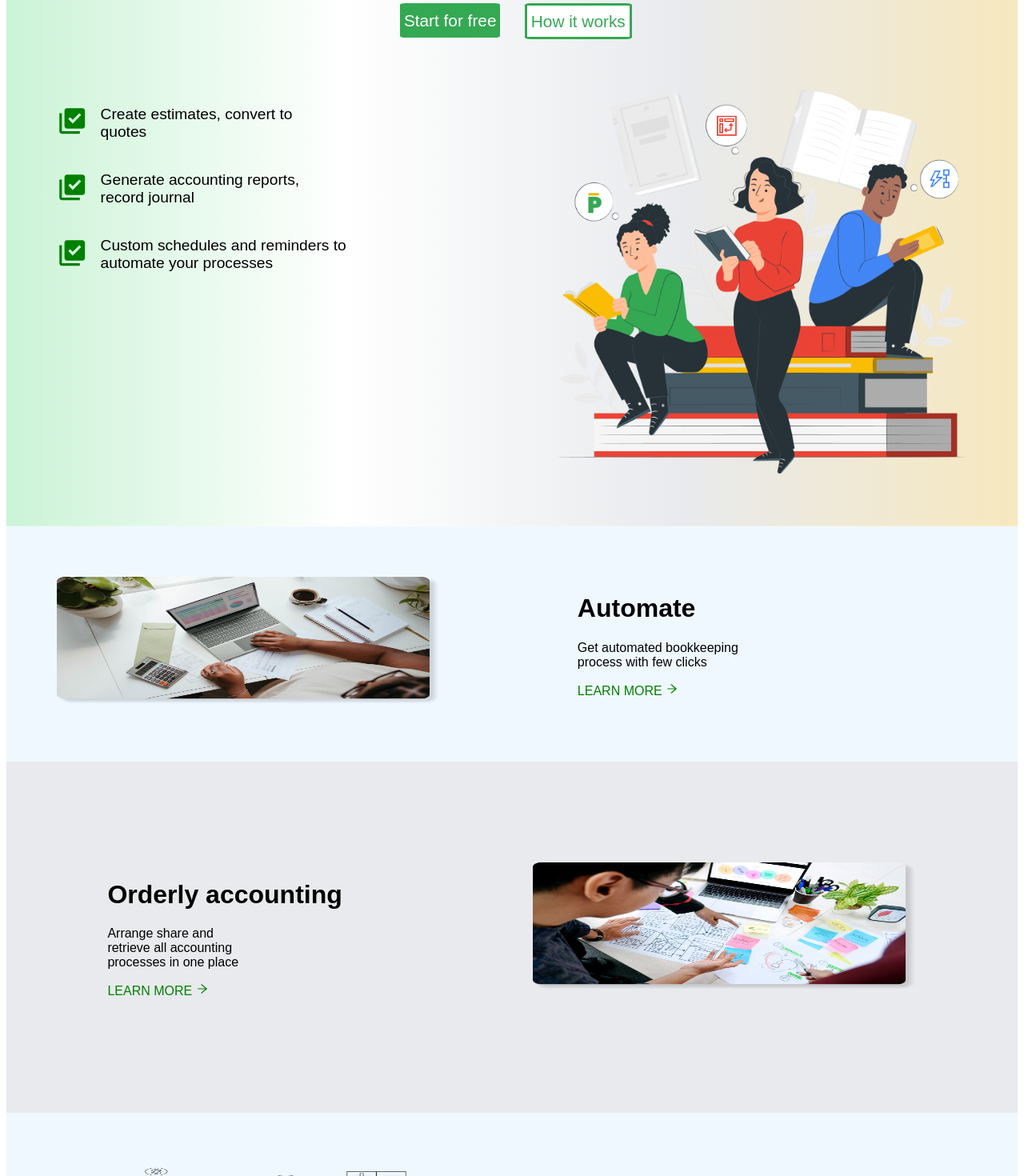
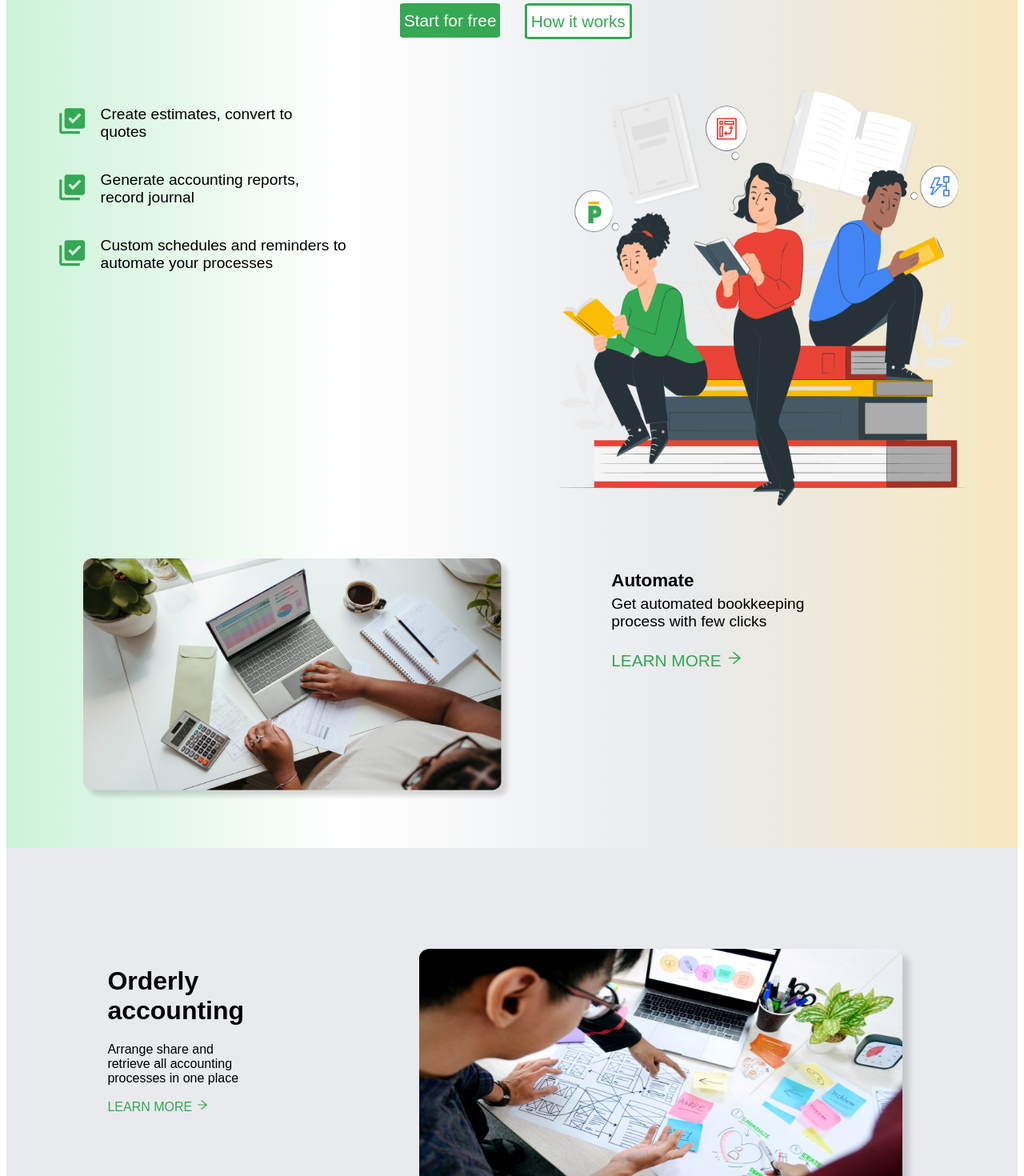
Before and after one commit to Peppu-Group/Peppu-books-frontend, a React (Vite) app: page / in a window 1280 px wide. Shown: the part 260-1730 px from the top of the page at 80% size. Built offline with nearby package versions, Linux system fonts and the light colour scheme.

Commit message:
sorting out gradient and color

```diff
--- a/src/App.css
+++ b/src/App.css
@@ -39,12 +39,13 @@
     right: 20%;
 
 }
+.home-navbar .nav-menu a{
+    font-size: 1rem;
+    font-weight: 100;
+}
 
 .body{
     background-image: linear-gradient(to right,  #cbf3d6,#ffffff, #e8eaed, #f6e8bf);
-    background-size: cover;
-    background-attachment: scroll;
-    background-position: center center;
      font-size: 62.5%;
 }
 a{
@@ -120,50 +121,57 @@ a{
     gap: 20%;
     margin: 5% 5%;
 }
-.offer-list-1{
-    display: flex;
-    flex-direction: row;
-    gap: 1rem;
-}
-
-.offer-list-2{
-    display: flex;
-    flex-direction: row;
-    gap: 1rem;
-}
-.offer-list-3{
+.offer-list-1,.offer-list-2,.offer-list-3{
     display: flex;
     flex-direction: row;
     gap: 1rem;
 }
 .icon{
     margin-top: 20px;
-    color: green;
+    color: #34a853;
     font-size: 200%;
 }
 .image img{
     width:40vw;
-    height: 60vh;
+    height: 65vh;
 }
 
 .Automate-container{
     display: flex;
     flex-direction: row;
-    gap: 15%;
-    padding: 5%;
-    background-color: aliceblue;
+    justify-content: space-around;
+    gap: 5%;
+    width: 90%;
+    margin: 0% auto -3% auto;
+    height: 50vh;
+    /**background-image: **/
+
 }
 .computerman img{
-    width: 30rem;
-    height: 10rem;
+    width: 42vw;
+    height: 38vh;
 }
+.Automate h1{
+    font-size: 1.4rem;
 
+}
+.Automate-head{
+    margin-right:15%;
+}
+.Automate-head p{
+    font-size: 1.2rem;
+    margin-top: -4%;
+}
+.Automate-head p+p{
+    font-size: 1.3rem;
+    margin-top: 10%;
+}
 .learn-more{
-    color: green;
+    color: #34a853;
 }
 
 .learn-more:hover{
-    border: solid green;
+    border: solid #34a853;
     cursor: pointer;
     width: auto;
     height: 15%;
@@ -178,8 +186,8 @@ a{
     background-color: #e8eaed;
 }
 .orderly-accounting-container img{
-    width: 30rem;
-    height: 10rem;
+    width: 60vw;
+    height: 40vh;
 }
 .professional-invoice-container{
     display: flex;
@@ -202,8 +210,8 @@ a{
     background-color: #e8eaed;
 }
 .custom-schedule-container img{
-    width: 30rem;
-    height: 10rem;
+    width: 30vw;
+    height: 30vh;
 }
 .why-peppu{
     text-align: center;
@@ -239,7 +247,7 @@ a{
     display: flex;
     flex-direction: row;
     gap: 1rem;
-    border: solid green;
+    border: solid #34a853;
     border-radius: 35px;
     padding-right:  195px;
 }
@@ -323,16 +331,16 @@ li::before{
     flex-direction: row;
     margin-top: 70%;
     gap: 1rem;
-    color: green;
+    color: #34a853;
 }
 
 .works:hover{
-    border: solid green;
+    border: solid #34a853;
     padding-left: 10%;
     cursor: pointer;
 }
 .h3 {
-    border: solid green;
+    border: solid #34a853;
     display: flex;
     flex-direction: row;
     padding-right: 5%;
@@ -344,7 +352,7 @@ li::before{
     margin-top: 5%;
 }
 .h3 h3{
-    color: green;
+    color: #34a853;
 }
 
 /* Get started page style ends here*/
@@ -444,11 +452,11 @@ li::before{
     font-size: 200%;
 }
 .left{
-    color: green;
+    color: #34a853;
     text-align: center;
 }
 .right{
-    color: green;
+    color: #34a853;
 }
 .team{
     display: flex;
@@ -497,7 +505,7 @@ li::before{
     color: white;
     border-style: none;
     padding: 10px 20px;
-    background-color: green;
+    background-color: #34a853;
     border-radius: 5px;
 }
 .white-button{
@@ -505,7 +513,7 @@ li::before{
     height: 40px;
     margin-top: 10px;
     background-color: white;
-    color: green;
+    color: #34a853;
     border-style: none;
     padding: 10px 20px;
     border-radius: 5px;
--- a/src/Pages/Homepage.jsx
+++ b/src/Pages/Homepage.jsx
@@ -42,7 +42,7 @@ const Homepage = () => {
 
 
 
-  <div className='body-buttons '>
+  <div className='body-buttons'>
               <a href="/getstarted">
                  <button className='button-green'>Start&nbsp;for&nbsp;free</button>
               </a>
@@ -86,17 +86,11 @@ const Homepage = () => {
           <img  src={herosection}/>
         </div>
       </div>
-
-
- </div>
-
-
-
-        <div className='Automate-container'>
+      <div className='Automate-container'>
           <div className='computerman'>
               <img src={Automate} />
           </div>
-              <div>
+              <div className='Automate-head'>
                 <div className='Automate'>
                  <h1>Automate</h1>
                 </div>
@@ -104,6 +98,13 @@ const Homepage = () => {
                    <p className='learn-more'>LEARN MORE <AiOutlineArrowRight/> </p>
                 </div>
         </div>
+
+
+ </div>
+
+
+
+
 
 
         <div className='orderly-accounting-container'>
```
